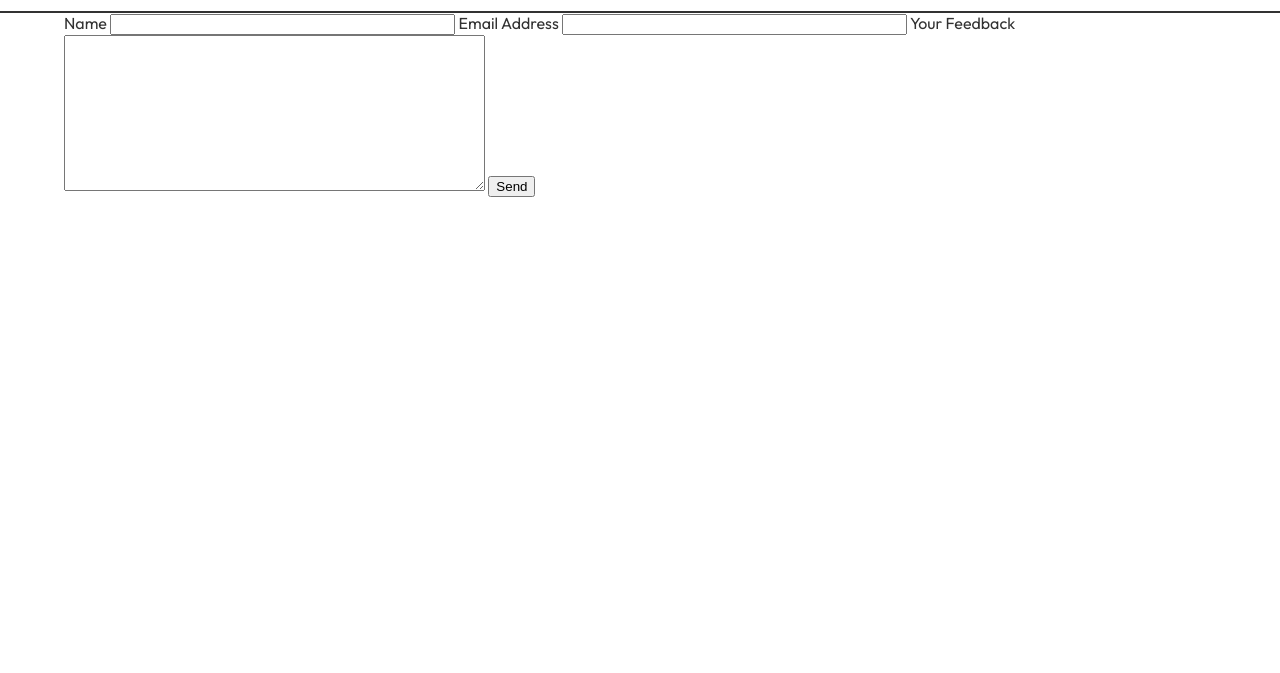
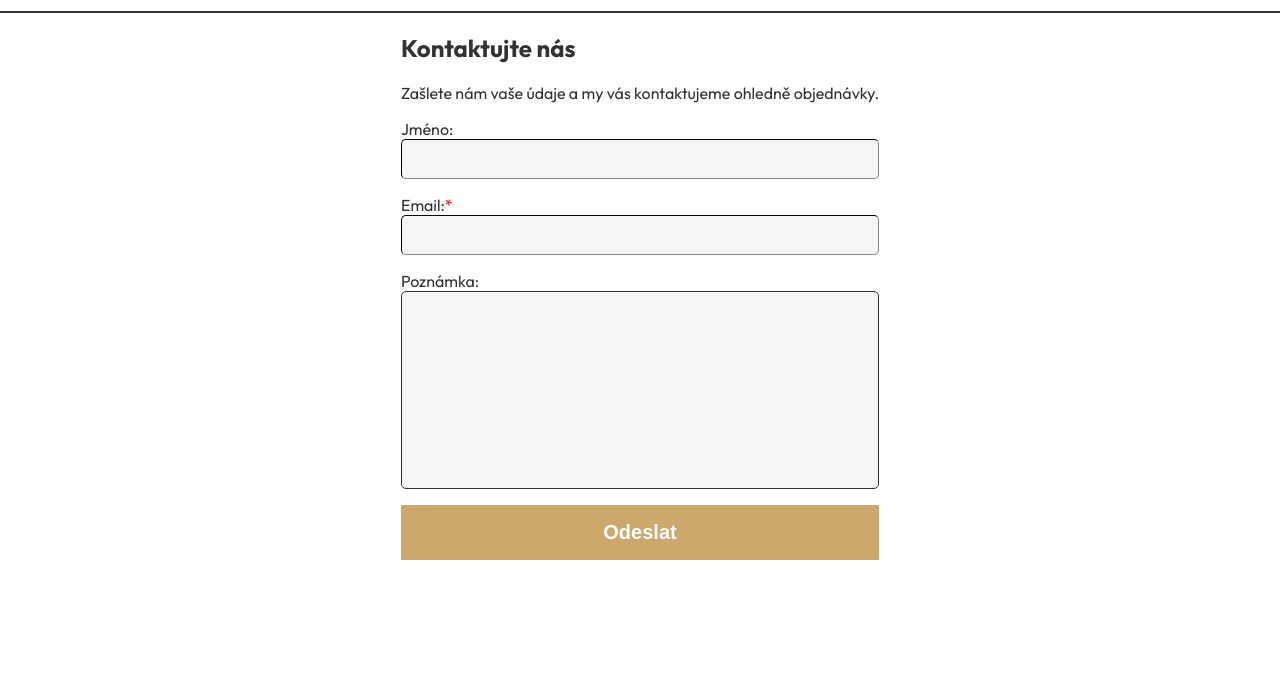
Before and after one commit to Andreas-Daniel/nashistorickykalendar, a plain HTML site: page objednavka/index.html in a window 1280 px wide. Shown: the part 72-745 px from the top of the page. Drawn offline with Linux system fonts and the light colour scheme.

Commit message:
Add files via upload

```diff
--- a/css/styles.css
+++ b/css/styles.css
@@ -420,3 +420,33 @@ footer div {
     font-size: 56px;
     font-weight: normal;
 }
+
+/* Formulář */
+
+#order-form {
+    display: flex;
+    flex-direction: column;
+}
+
+.form-input {
+    height: 40px;
+}
+
+.form-text-area {
+    resize: none;
+}
+
+.form-input,
+.form-text-area {
+    margin-bottom: 16px;
+    border-color: rgb(50, 50, 50);
+    border-radius: 5px;
+    border-width: 1px;
+    background-color: whitesmoke;
+    font-size: 16px;
+    padding: 8px;
+}
+
+#order-form label span {
+    color: red;
+}
--- a/objednavka/index.html
+++ b/objednavka/index.html
@@ -26,19 +26,16 @@
         </nav>
     </header>
     <main>
-        <form id="order-form" action="orderform.php" method="post">
-
-            <label>Name</label>
-            <input type="text" name="name" size="40">
-
-            <label>Email Address</label>
-            <input type="text" name="email_address" size="40">
-
-            <label>Your Feedback</label>
-            <textarea name="feedback" cols="50" rows="10"></textarea>
-
-            <input type="submit" name="send" value="Send">
-
+        <h2>Kontaktujte nás</h2>
+        <p>Zašlete nám vaše údaje a my vás kontaktujeme ohledně objednávky.</p>
+        <form id="order-form" action="https://formspree.io/f/mkgnrvlw" method="POST">
+            <label for="name">Jméno:</label>
+            <input class="form-input" type="text" name="name" id="name">
+            <label for="email">Email:<span>*</span></label>
+            <input class="form-input" type="email" name="email" id="email" required="1">
+            <label for="message">Poznámka:</label>
+            <textarea class="form-text-area" name="message" cols="30" rows="10"></textarea>
+            <input class="button" type="submit" value="Odeslat">
         </form>
     </main>
     <footer>
```
Also changed, not shown: produkty/kalendar/index.html (line endings or trailing spaces).
